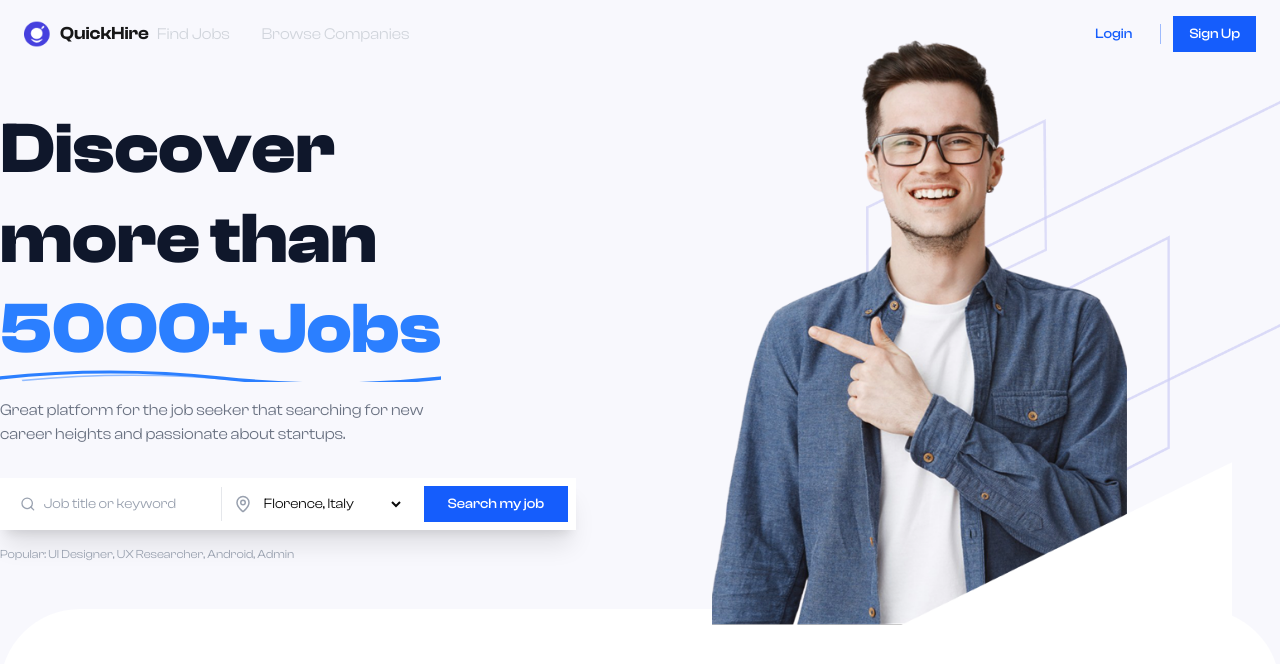
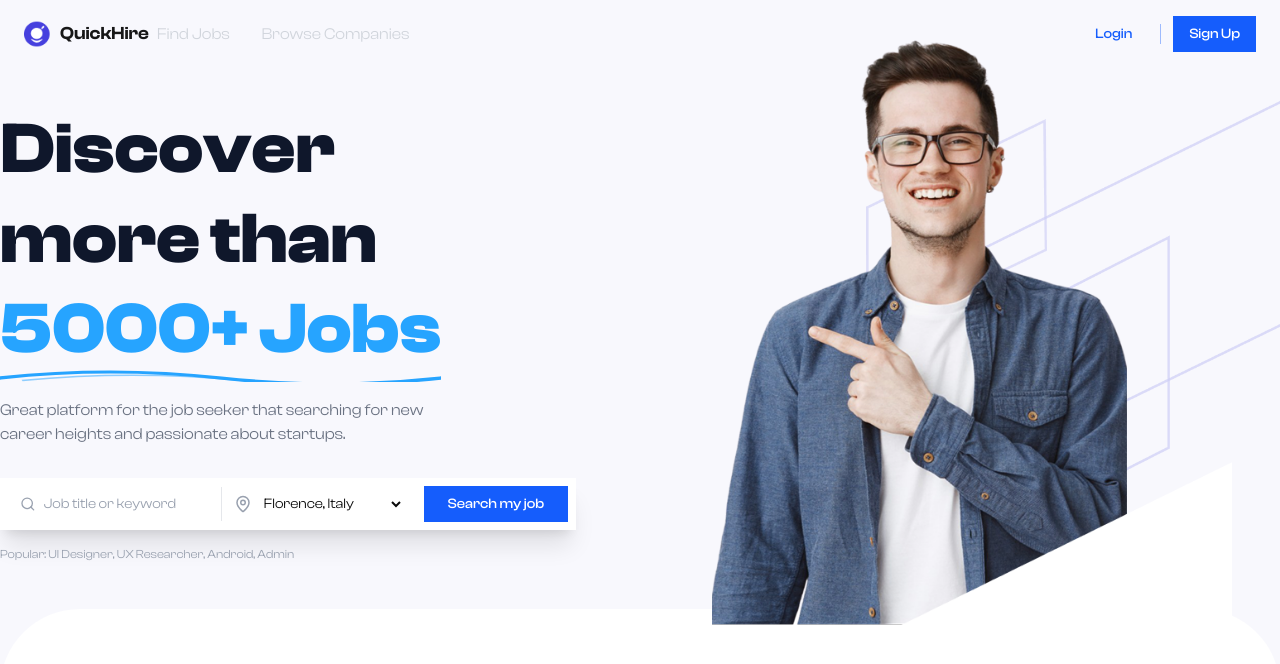
Before and after one commit to abujaforhadi/QuickHire, a Next.js app: page / in a window 1280 px wide. Shown: the top 664 px of the page. Built offline with nearby package versions, Linux system fonts and the light colour scheme.

Commit message:
herosection added

```diff
--- a/src/components/HeroSection.jsx
+++ b/src/components/HeroSection.jsx
@@ -13,7 +13,7 @@ export default function HeroSection() {
           <h1 className="text-5xl md:text-7xl font-bold text-slate-900 leading-tight mb-6">
             Discover <br />
             more than <br />
-            <span className="text-blue-500 relative inline-block">
+            <span className="text-[#26A4FF] relative inline-block">
               5000+ Jobs
 
               <svg
```
